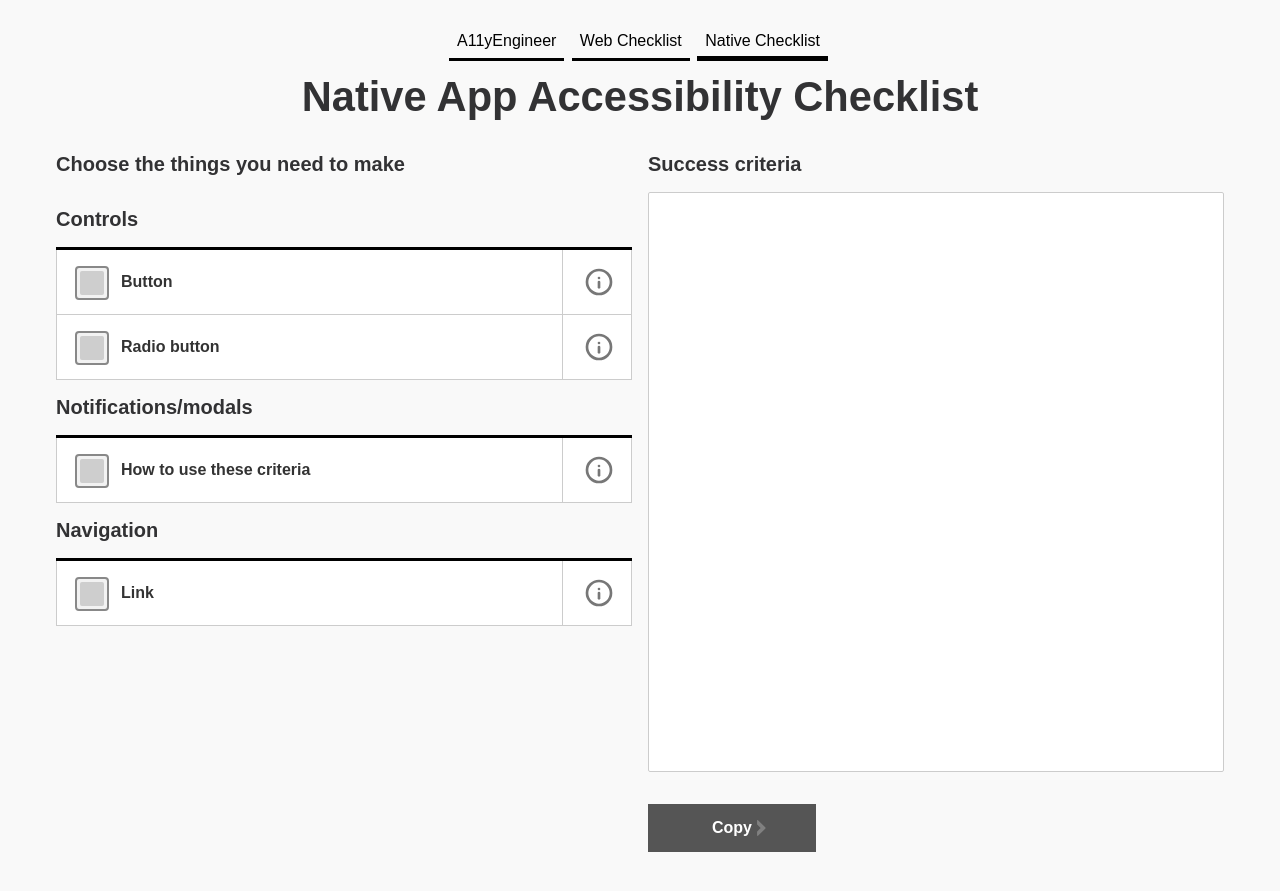
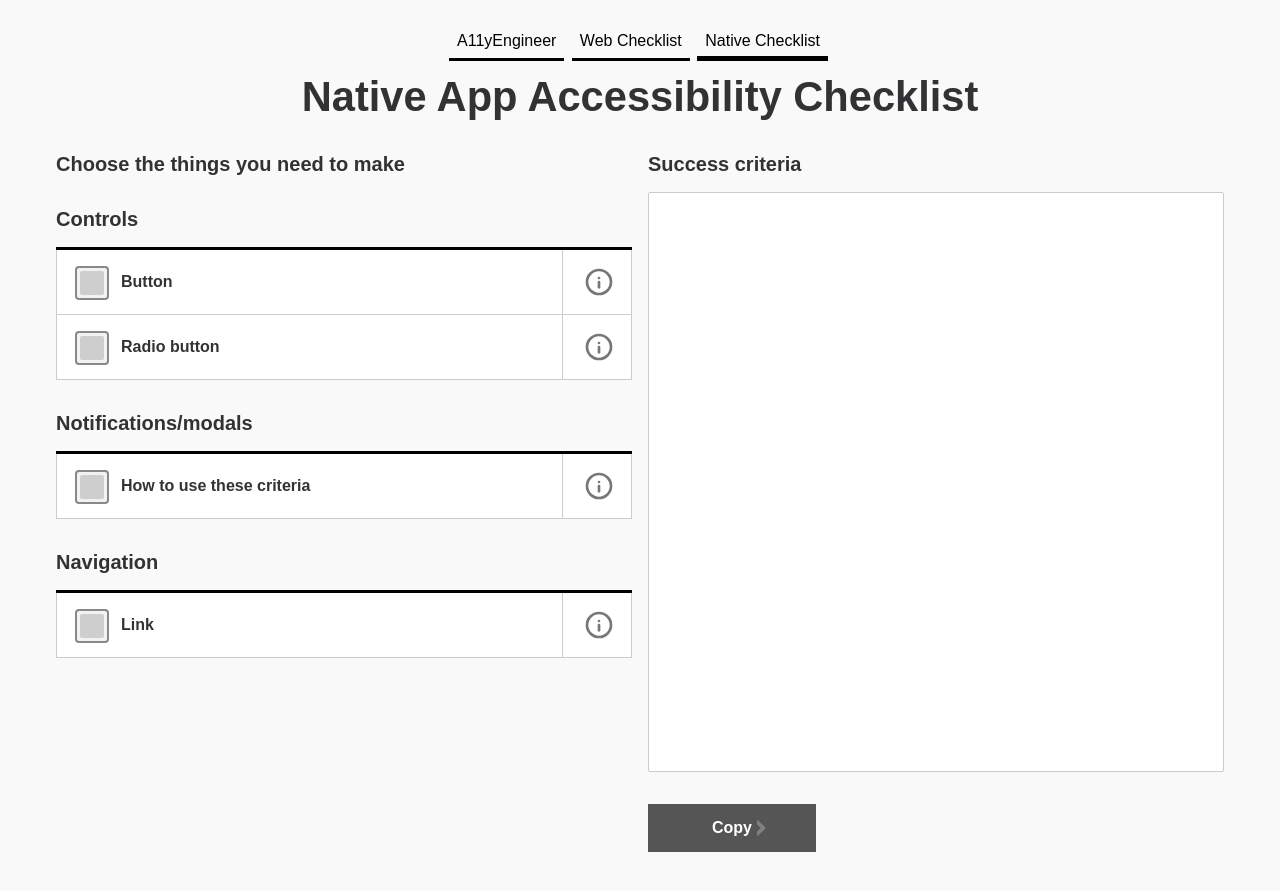
Before and after one commit to charlietriplett/OpenA11yEngineer, a Jekyll site: the page built from native.md, in a window 1280 px wide and 900 px high. Shown: the top 891 px of the window. Built offline with Jekyll 4.4.1, drawn with Linux system fonts in a browser that asks for light colours.

Commit message:
Fixed page structure on checklists

```diff
--- a/_layouts/checklist-native.html
+++ b/_layouts/checklist-native.html
@@ -16,9 +16,9 @@ layout: default
                         Choose the things you need to make
                     </h2>
 
+                    {% assign categories =  site.checklist-native | map: 'categories' | join: ','  | split: ',' | uniq  %}
+                    {% for category in site.native-categories-order %}
                     <fieldset>
-                        {% assign categories =  site.checklist-web | map: 'categories' | join: ','  | split: ',' | uniq  %}
-                        {% for category in site.native-categories-order %}
                         <legend class="checklist-landmark">
                             {{ category | escape | capitalize }}
                         </legend>
@@ -27,8 +27,8 @@ layout: default
                                 {% include checklist-loop.html %}
                             {% endfor %}
                         </ul>
-                        {% endfor %}
                     </fieldset>
+                    {% endfor %}
                 </div>
 
 
--- a/_layouts/checklist-web.html
+++ b/_layouts/checklist-web.html
@@ -16,10 +16,10 @@ layout: default
             Choose the things you need to make
           </h2>
 
-          <fieldset>
             {% assign categories =  site.checklist-web | map: 'categories' | join: ','  | split: ',' | uniq  %}
             {% for category in site.web-categories-order %}
-            <legend class="checklist-landmark"><span aria-hidden="true">
+              <fieldset>
+                <legend class="checklist-landmark">
                   <span aria-hidden="true">&lt;</span>{{ category | escape }}<span aria-hidden="true">&gt;</span>
                 </legend>
                 <ul>
@@ -27,8 +27,8 @@ layout: default
                     {% include checklist-loop.html %}
                   {% endfor %}
                 </ul>
+              </fieldset>
             {% endfor %}
-          </fieldset>
         </div>
 
 
--- a/_sass/modules/_forms.scss
+++ b/_sass/modules/_forms.scss
@@ -24,7 +24,7 @@ fieldset {
   border: none;
   display: block;
   padding: 0;
-  margin: 0 0 4rem 0;
+  margin: 0 0 1rem 0;
 }
 
 legend {
```
Lines whose indentation alone changed are shown as unchanged.
